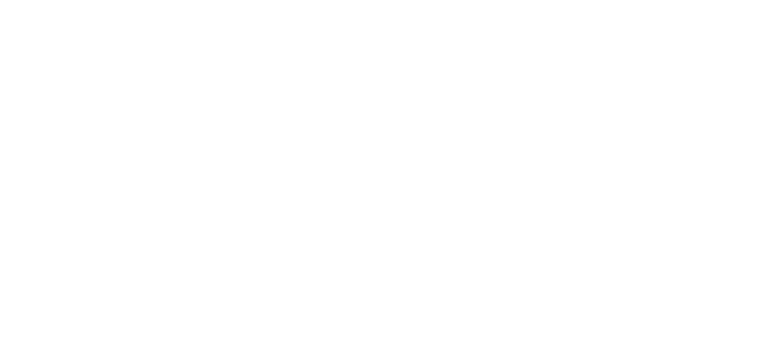
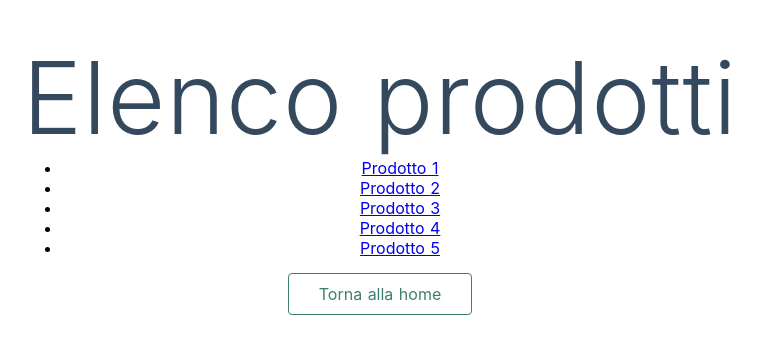
Before and after one commit to roberto-butti/nuxtjs-tutorial, a Nuxt app: page /prodotti in a window 1280 px wide. Before the commit this address had no page. Shown: the part 224-578 px from the top of the page, without its empty margins (260-1021 px from the left). Built offline with nearby package versions, Linux system fonts and the light colour scheme.

Commit message:
Pagine elenco prodotti e file json contenentre prodotti

```diff
--- /dev/null
+++ b/pages/prodotti.vue
@@ -0,0 +1,56 @@
+<template>
+  <section class="container">
+    <div>
+      <h1 class="title">
+        Elenco prodotti
+      </h1>
+      <div class="products">
+        <ul>
+          <li v-for="product in products">
+            <nuxt-link :to="{ name: 'prodotto-slug', params: { slug: product.slug } }">{{ product.name }}</nuxt-link>
+          </li>
+        </ul>
+      </div>
+      <div class="links">
+        <nuxt-link to="/" class="button--green">Torna alla home</nuxt-link>
+      </div>
+
+    </div>
+  </section>
+</template>
+
+<script>
+import products from '~/static/products-list.json'
+
+export default {
+  data () {
+    return { products }
+  },
+  head: {
+    title: 'Elenco di prodotti'
+  }
+}
+</script>
+
+<style scoped>
+.container {
+  min-height: 100vh;
+  display: flex;
+  justify-content: center;
+  align-items: center;
+  text-align: center;
+}
+
+.title {
+  font-family: "Quicksand", "Source Sans Pro", -apple-system, BlinkMacSystemFont, "Segoe UI", Roboto, "Helvetica Neue", Arial, sans-serif;
+  display: block;
+  font-weight: 300;
+  font-size: 100px;
+  color: #35495e;
+  letter-spacing: 1px;
+}
+
+.links {
+  padding-top: 15px;
+}
+</style>
--- /dev/null
+++ b/static/products-list.json
@@ -0,0 +1,47 @@
+{
+  "prodotto-1": {
+    "slug": "prodotto-1",
+    "id": 1,
+    "name": "Prodotto 1",
+    "imageUrl": "http://via.placeholder.com/1024x768/ff00ff/000000?text=Prodotto+1",
+    "thumbnailUrl": "http://via.placeholder.com/150/ff00ff/000000?text=Prodotto+1",
+    "description": "Questo prodotto è fantastico",
+    "price": "150,00"
+  },
+  "prodotto-2": {
+    "slug": "prodotto-2",
+    "id": 2,
+    "name": "Prodotto 2",
+    "imageUrl": "http://via.placeholder.com/1024x768/ff0000/000000?text=Prodotto+2",
+    "thumbnailUrl": "http://via.placeholder.com/150/ff0000/000000?text=Prodotto+2",
+    "description": "Questo prodotto è economico",
+    "price": "10,00"
+  },
+  "prodotto-3": {
+    "slug": "prodotto-3",
+    "id": 3,
+    "name": "Prodotto 3",
+    "imageUrl": "http://via.placeholder.com/1024x768/ffffff/000000?text=Prodotto+3",
+    "thumbnailUrl": "http://via.placeholder.com/150/ffffff/000000?text=Prodotto+3",
+    "description": "Questo prodotto è molto molto caro",
+    "price": "1.550,00"
+  },
+  "prodotto-4": {
+    "slug": "prodotto-4",
+    "id": 4,
+    "name": "Prodotto 4",
+    "imageUrl": "http://via.placeholder.com/1024x768/aaaaaa/000000?text=Prodotto+4",
+    "thumbnailUrl": "http://via.placeholder.com/150/aaaaaa/000000?text=Prodotto+4",
+    "description": "Questo prodotto è molto venduto",
+    "price": "75,00"
+  },
+  "prodotto-5": {
+    "slug": "prodotto-5",
+    "id": 5,
+    "name": "Prodotto 5",
+    "imageUrl": "http://via.placeholder.com/1024x768/0000ff/000000?text=Prodotto+5",
+    "thumbnailUrl": "http://via.placeholder.com/150/0000ff/000000?text=Prodotto+5",
+    "description": "Questo prodotto è il più acquistato dai clienti",
+    "price": "49,99"
+  }
+}
```
